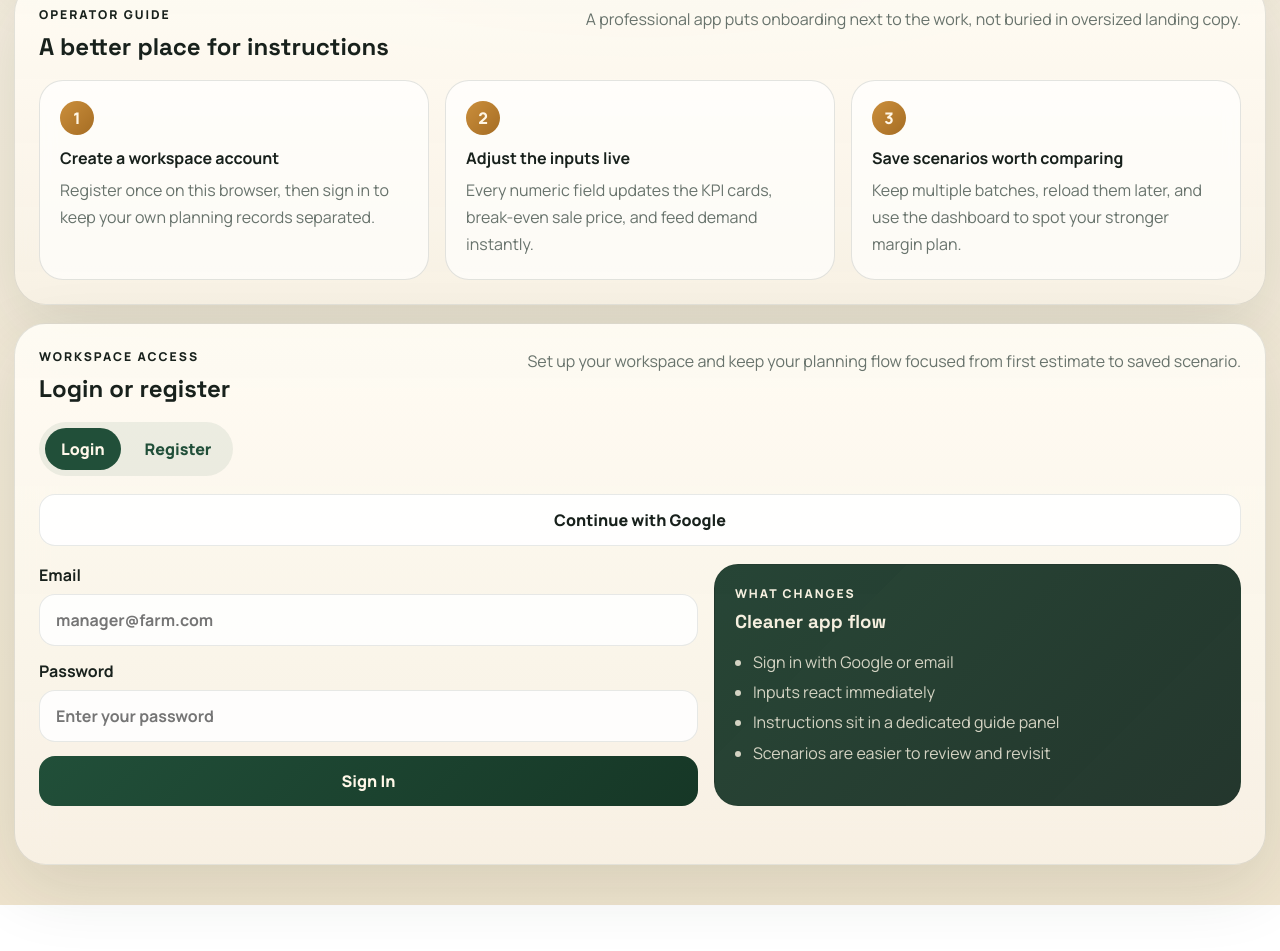
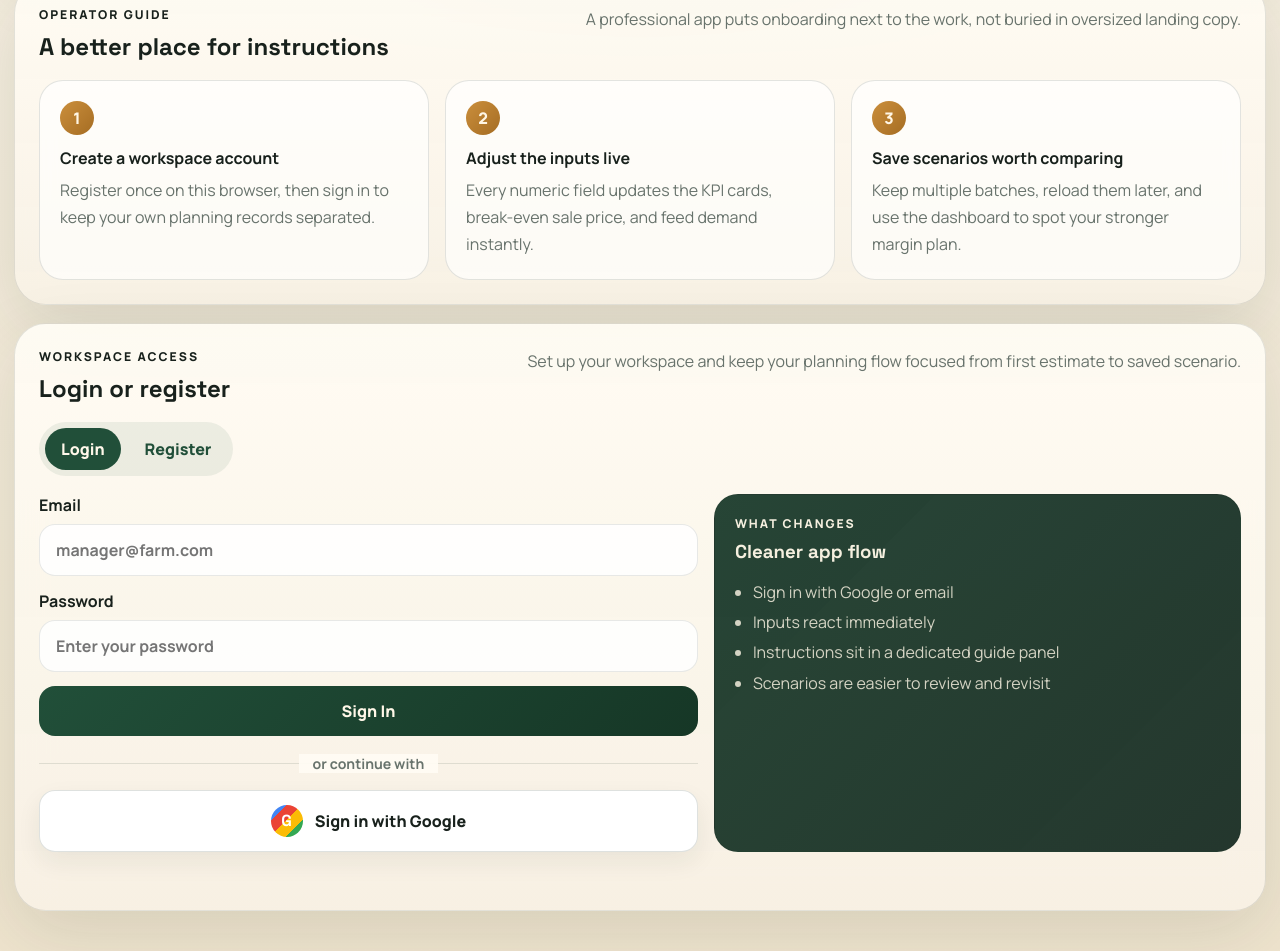
Before and after one commit to janjan090/cattle-calculator, a plain HTML site: page index.html in a window 1280 px wide. Shown: the part 767-1718 px from the top of the page. Before the commit the page ends 1672 px from the top, so only its background shows below. Drawn offline with Linux system fonts and the light colour scheme; no server answers.

Commit message:
Polish Google sign-in layout

```diff
--- a/index.html
+++ b/index.html
@@ -103,10 +103,6 @@
           <button class="tab-button" data-auth-tab="register" type="button">Register</button>
         </div>
 
-        <div class="social-auth">
-          <button id="googleSignInButton" class="google-button" type="button">Continue with Google</button>
-        </div>
-
         <div class="auth-grid">
           <form id="loginForm" class="auth-form">
             <label>
@@ -118,6 +114,11 @@
               <input type="password" name="password" placeholder="Enter your password" required />
             </label>
             <button class="primary-button" type="submit">Sign In</button>
+            <div class="auth-divider"><span>or continue with</span></div>
+            <button id="googleSignInButton" class="google-button" type="button">
+              <span class="google-mark" aria-hidden="true">G</span>
+              <span>Sign in with Google</span>
+            </button>
           </form>
 
           <form id="registerForm" class="auth-form hidden">
--- a/public/styles.css
+++ b/public/styles.css
@@ -249,10 +249,6 @@ a {
   border-radius: 999px;
 }
 
-.social-auth {
-  margin-bottom: 18px;
-}
-
 .tab-button,
 .ghost-button,
 .primary-button,
@@ -334,12 +330,14 @@ a {
   display: inline-flex;
   align-items: center;
   justify-content: center;
+  gap: 12px;
   padding: 14px 18px;
   border-radius: 16px;
   font-weight: 800;
   color: var(--ink);
-  background: rgba(255, 255, 255, 0.92);
-  border: 1px solid rgba(24, 44, 34, 0.1);
+  background: #ffffff;
+  border: 1px solid rgba(24, 44, 34, 0.14);
+  box-shadow: 0 10px 24px rgba(24, 44, 34, 0.07);
 }
 
 .primary-button:hover,
@@ -348,6 +346,47 @@ a {
 .google-button:hover,
 .link-button:hover {
   transform: translateY(-1px);
+}
+
+.auth-divider {
+  position: relative;
+  text-align: center;
+  margin: 2px 0;
+}
+
+.auth-divider::before {
+  content: "";
+  position: absolute;
+  left: 0;
+  right: 0;
+  top: 50%;
+  height: 1px;
+  background: rgba(24, 44, 34, 0.12);
+}
+
+.auth-divider span {
+  position: relative;
+  display: inline-block;
+  padding: 0 14px;
+  background: rgba(255, 252, 244, 0.94);
+  color: var(--muted);
+  font-size: 0.88rem;
+  font-weight: 700;
+}
+
+.google-mark {
+  width: 32px;
+  height: 32px;
+  border-radius: 999px;
+  display: inline-flex;
+  align-items: center;
+  justify-content: center;
+  background: linear-gradient(135deg, #4285f4 0%, #4285f4 24%, #ea4335 24%, #ea4335 48%, #fbbc05 48%, #fbbc05 72%, #34a853 72%, #34a853 100%);
+  color: #ffffff;
+  font-family: "Space Grotesk", sans-serif;
+  font-size: 1rem;
+  font-weight: 800;
+  flex: 0 0 auto;
 }
 
 .auth-sidecard {
```
Also changed, not shown: public/index.html (+5 -4 lines).
